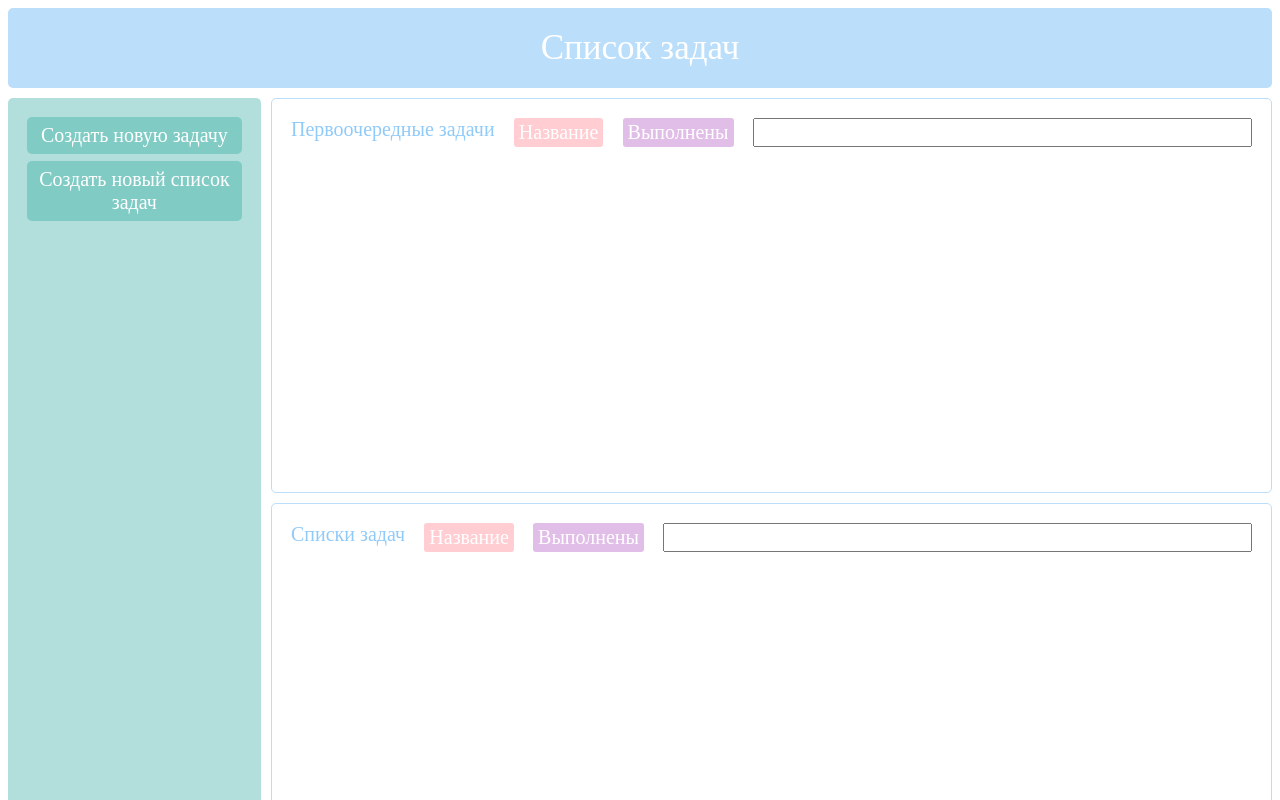
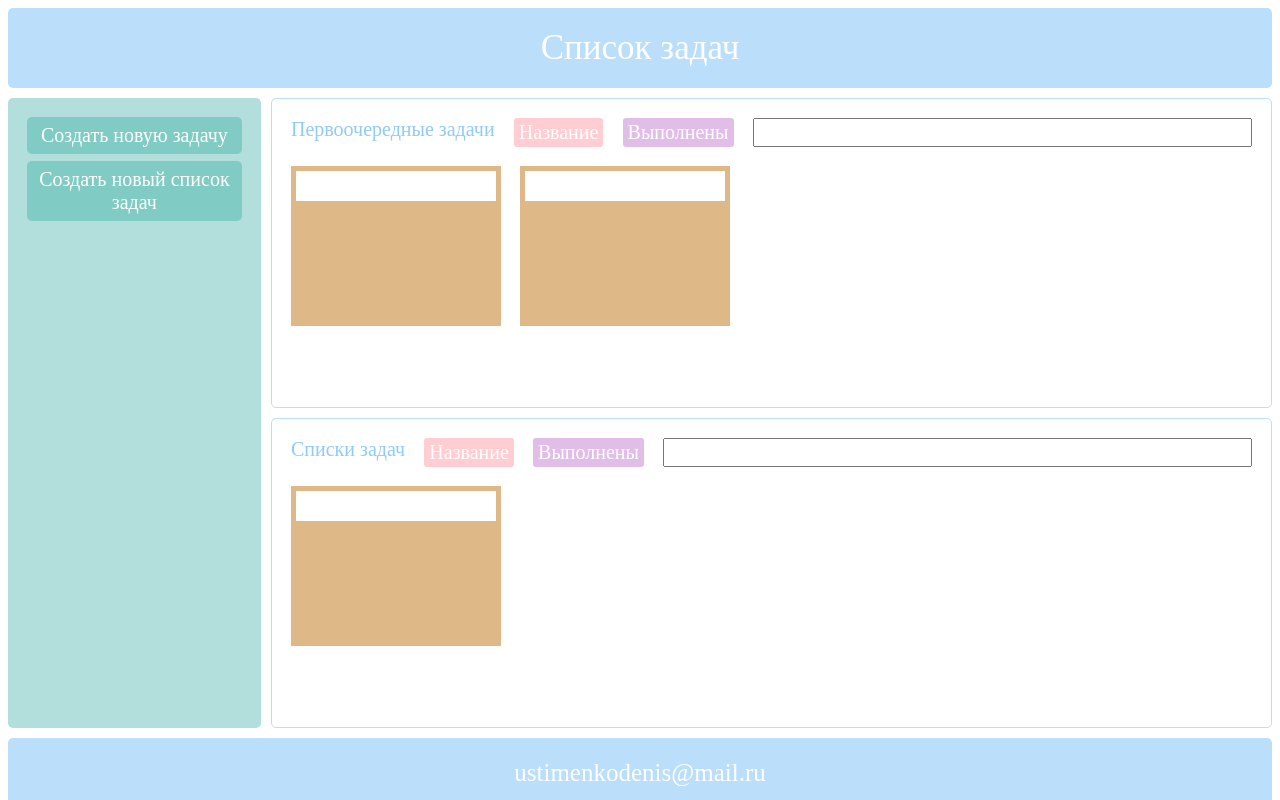
Before and after one commit to UstimenkoDenis/VueJS-todo, a Vue app: page / in a window 1280 px wide. Shown: the top 800 px of the page. Built offline with nearby package versions, Linux system fonts and the light colour scheme.

Commit message:
started making components

```diff
--- a/src/App.vue
+++ b/src/App.vue
@@ -11,9 +11,10 @@
           </div>
           <ToDoFilter/>
         </div>
-        <ul class="tasks__body">
-
-        </ul>
+        <div class="tasks__body">
+          <Card/>
+           <Card/>
+        </div>
       </div>
       <div class="task-list">
         <div class="task-list__header">
@@ -22,9 +23,9 @@
           </div>
           <ToDoFilter/>
         </div>
-        <ul class="task-list__body">
-
-        </ul>
+        <div class="task-list__body">
+          <CardList/>
+        </div>
       </div>
     </article>
 		<nav class="main-nav">
@@ -42,11 +43,15 @@
 </template>
 
 <script>
-import ToDoFilter from '@/components/ToDoFilter/ToDoFilter'
+import ToDoFilter from './components/ToDoFilter/ToDoFilter'
+import Card from './components/Card/Card'
+import CardList from './components/CardList/CardList'
 export default {
   name: 'App',
   components: {
-    ToDoFilter
+    ToDoFilter,
+    Card,
+    CardList
   }
 }
 </script>
@@ -62,7 +67,7 @@ export default {
     grid-template-columns: 20% 1fr 15%;
     grid-row-gap: 10px;
     grid-column-gap: 10px;
-    height: 100vh;
+    min-height: 100vh;
     margin: 0;
     padding: 0;
   }
@@ -121,7 +126,6 @@ export default {
     grid-template-rows: 0.5fr 0.5fr;
     grid-template-columns: 1fr;
     grid-row-gap: 10px;
-    height: 100vh;
     margin: 0;
     padding: 0;
   }
@@ -148,6 +152,7 @@ export default {
 
       .tasks__body {
         flex-grow: 1;
+        display: flex;
       }
     .task-list {
       grid-area: taskList;
--- /dev/null
+++ b/src/components/Card/Card.vue
@@ -0,0 +1,30 @@
+<template>
+<div class="card">
+    <div class="card__header">
+
+    </div>
+    <div class="card__body">
+
+    </div>
+</div>
+</template>
+
+<style>
+    .card {
+        display: flex;
+        flex-direction: column;
+        width: 200px;
+        height: 150px;
+        background:burlywood;
+        padding: 5px;
+        margin: 1.2rem 0.6rem;
+    }
+        .card:first-child {
+            margin: 1.2rem 0.6rem 1.2rem 1.2rem;
+        }
+        .card__header {
+            width: 100%;
+            height: 30px;
+            background: #fff;
+        }
+</style>
--- /dev/null
+++ b/src/components/CardList/CardList.vue
@@ -0,0 +1,27 @@
+<template>
+<div class="card-list">
+    <div class="card-list__header">
+
+    </div>
+    <div class="card-list__body">
+
+    </div>
+</div>
+</template>
+
+<style>
+    .card-list {
+        display: flex;
+        flex-direction: column;
+        width: 200px;
+        height: 150px;
+        background:burlywood;
+        padding: 5px;
+        margin: 1.2rem 0.6rem 1.2rem 1.2rem;
+    }
+        .card-list__header {
+            width: 100%;
+            height: 30px;
+            background: #fff;
+        }
+</style>
--- a/src/components/ToDoFilter/ToDoFilter.vue
+++ b/src/components/ToDoFilter/ToDoFilter.vue
@@ -67,12 +67,11 @@
                 top: 2px;
                 box-shadow: 0 0 0;
             }
-    .filter__input {
-
-        display: block;
-        color: #90caf9;
-        flex-grow: 1;
-        box-sizing: border-box;
-    }
+        .filter__input {
+            min-width: 300px;
+            display: block;
+            color: #90caf9;
+            flex-grow: 1;
+        }
 
 </style>
```
